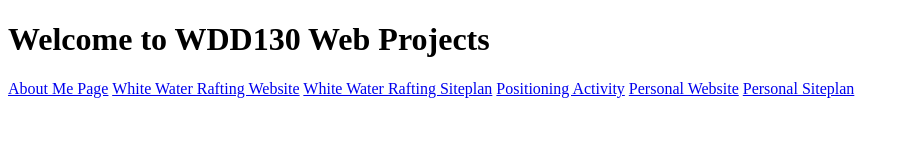
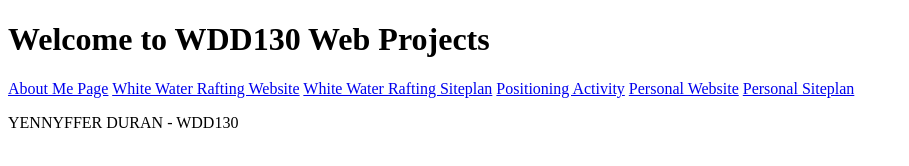
Before and after one commit to duranyr/practice, a plain HTML site: page index.html in a window 1280 px wide. Shown: the whole page, without its empty margins (0-909 px from the left). Drawn offline with Linux system fonts and the light colour scheme.

Commit message:
added a paragraph

```diff
--- a/index.html
+++ b/index.html
@@ -16,5 +16,6 @@
   <a href="#">Personal Website</a>
   <a href="#">Personal Siteplan</a>
 </nav>
+<p>YENNYFFER DURAN - WDD130</p>
 </body>
 </html>
```
